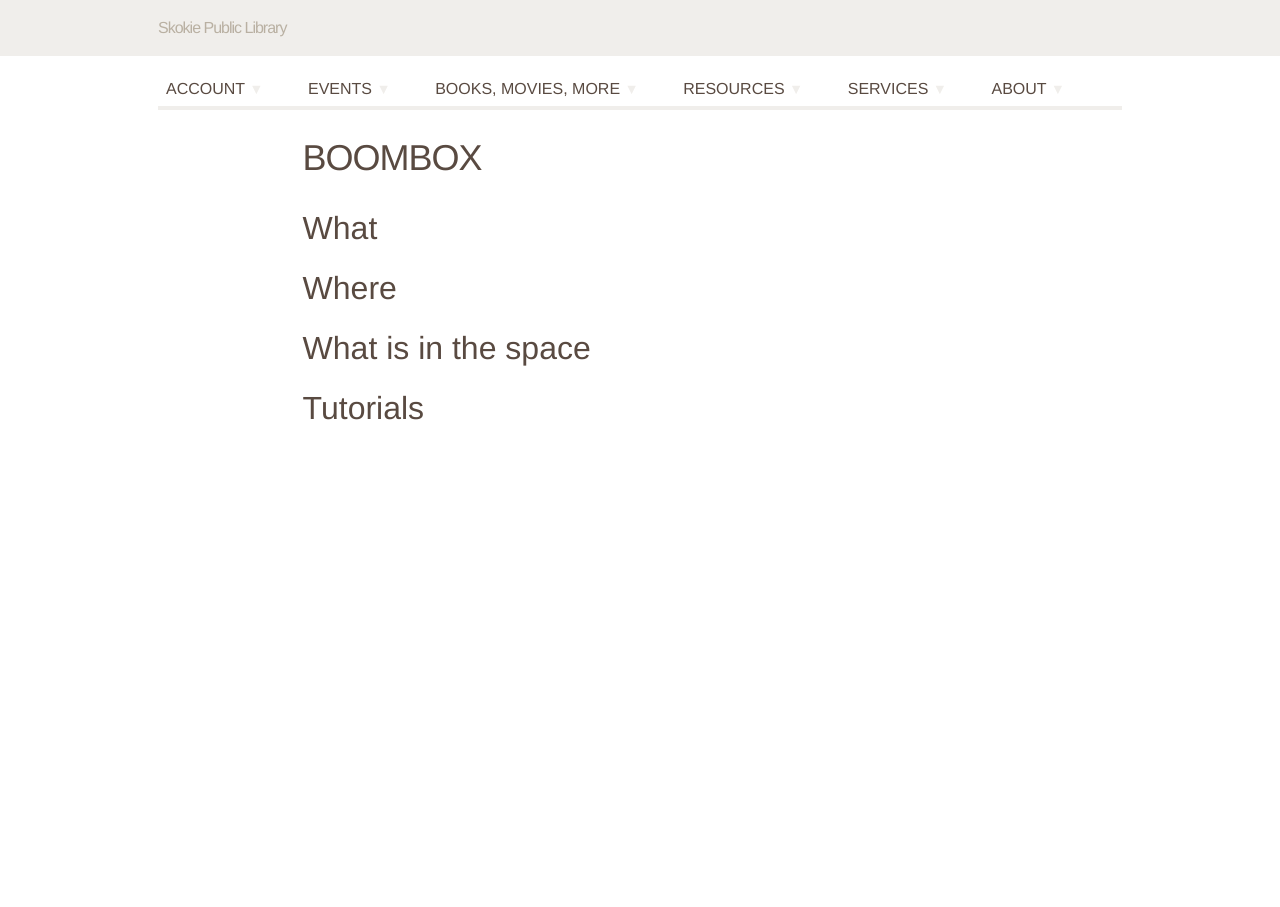
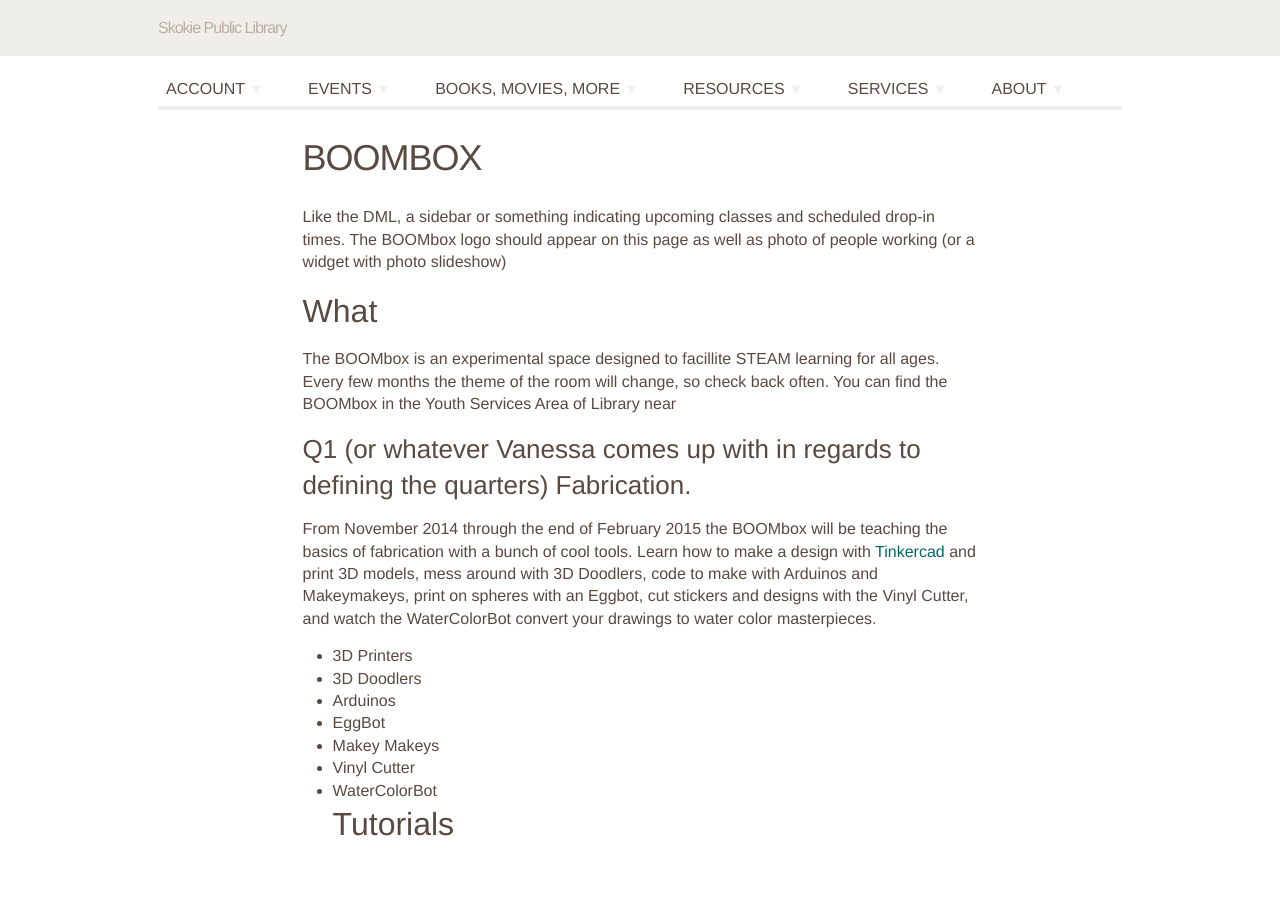
Before and after one commit to skokielibrary/spl-content, a Jekyll site: the page built from _content/mick/services--learning-labs--boombox.markdown, in a window 1280 px wide. Built offline with Jekyll 4.4.1, drawn with Linux system fonts in a browser that asks for light colours; some web fonts are replaced.

Commit message:
Updated services--learning-labs--boombox.markdown

```diff
--- a/_content/mick/services--learning-labs--boombox.markdown
+++ b/_content/mick/services--learning-labs--boombox.markdown
@@ -4,7 +4,16 @@ title: BOOMbox
 published: true
 ---
 
+Like the DML, a sidebar or something indicating upcoming classes and scheduled drop-in times. The BOOMbox logo should appear on this page as well as photo of people working (or a widget with photo slideshow)
 ## What
-## Where
-## What is in the space
+The BOOMbox is an experimental space designed to facillite STEAM learning for all ages. Every few months the theme of the room will change, so check back often. You can find the BOOMbox in the Youth Services Area of Library near
+### Q1 (or whatever Vanessa comes up with in regards to defining the quarters) Fabrication.
+From November 2014 through the end of February 2015 the BOOMbox will be teaching the basics of fabrication with a bunch of cool tools. Learn how to make a design with [Tinkercad](https://tinkercad.com/) and print 3D models, mess around with 3D Doodlers, code to make with Arduinos and Makeymakeys, print on spheres with an Eggbot, cut stickers and designs with the Vinyl Cutter, and watch the WaterColorBot convert your drawings to water color masterpieces.
+- 3D Printers
+- 3D Doodlers
+- Arduinos
+- EggBot
+- Makey Makeys
+- Vinyl Cutter
+- WaterColorBot
 ## Tutorials
```
